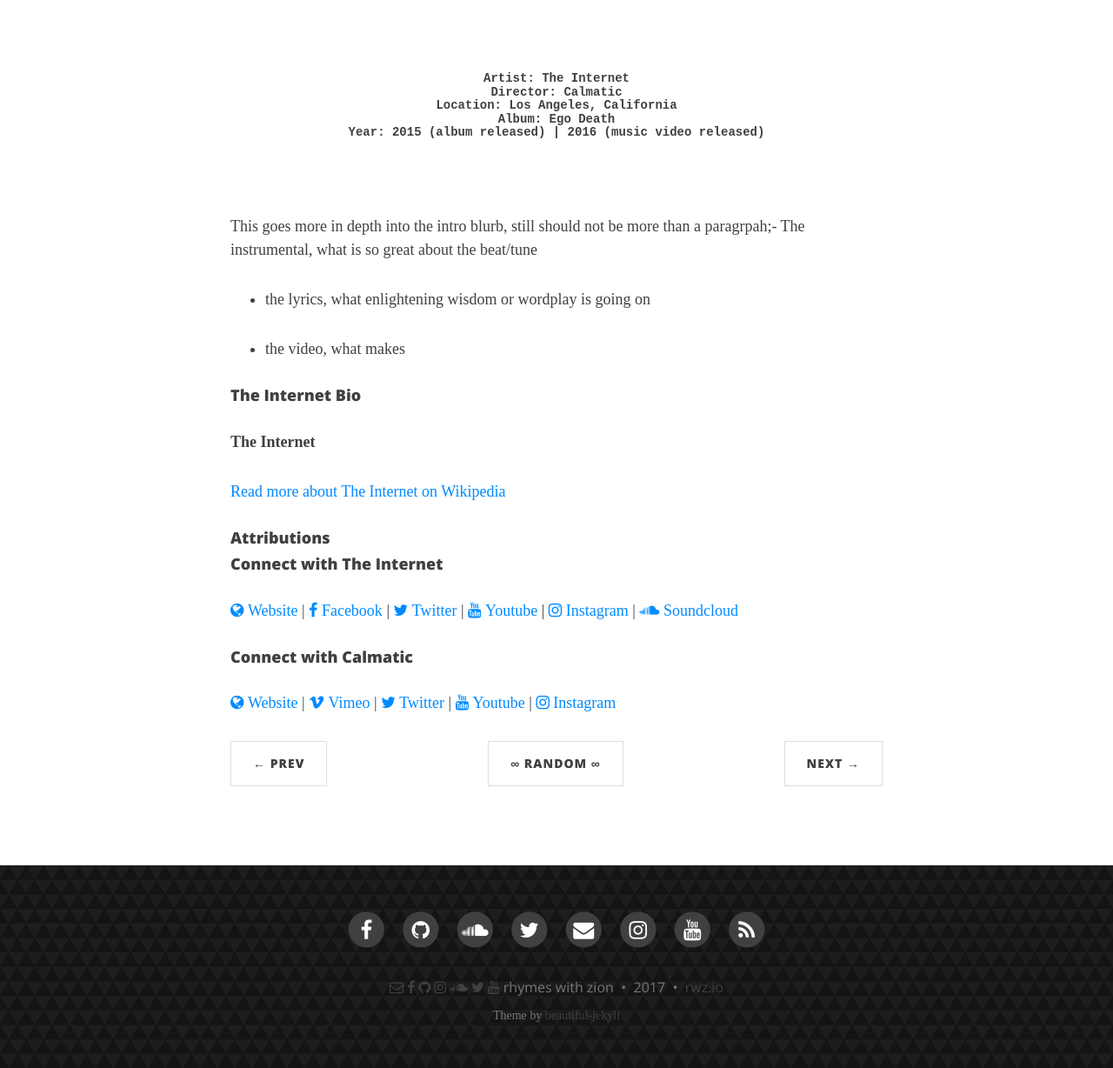
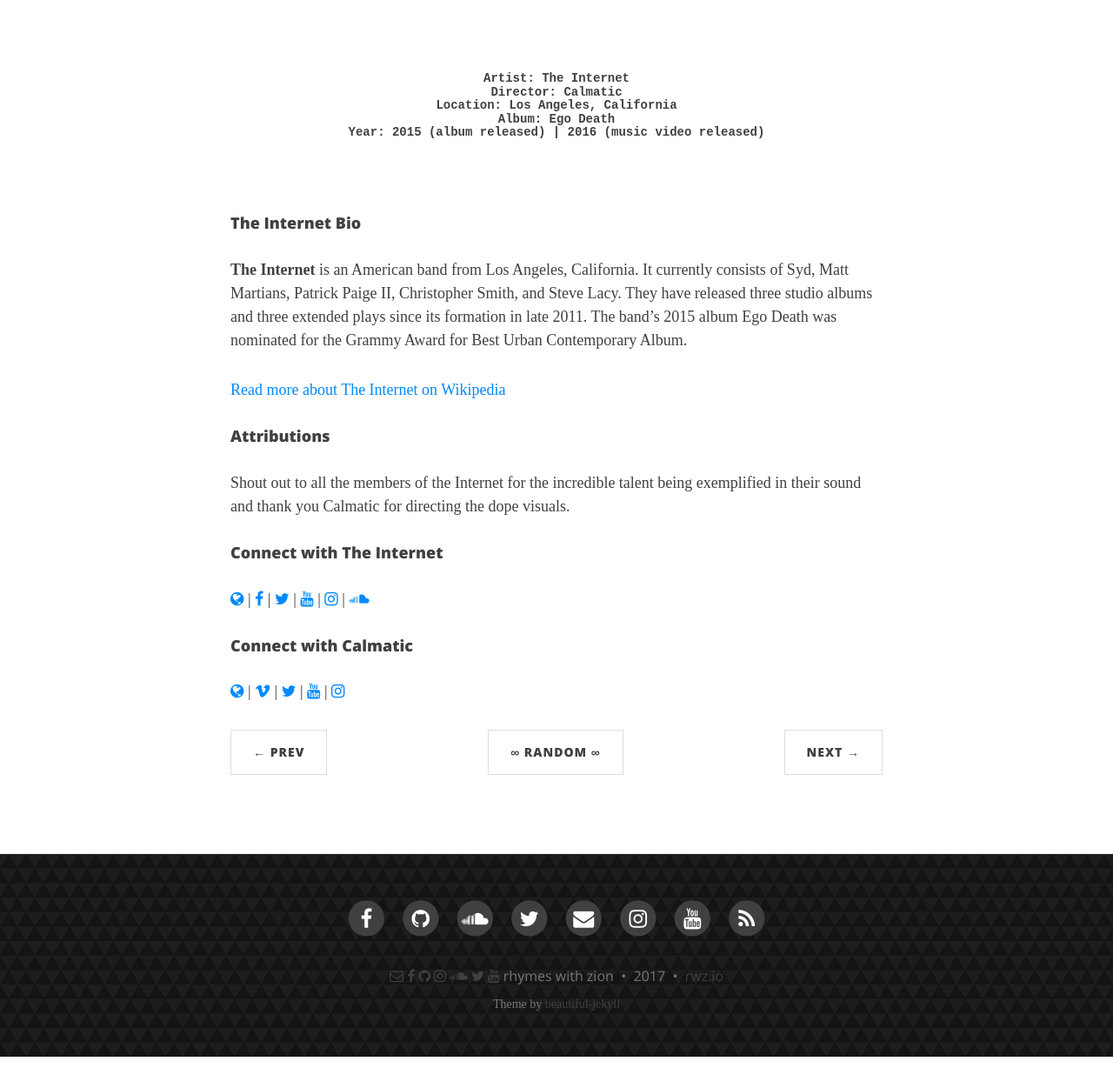
Before and after one commit to rhymeswithzion/rwz-test, a Jekyll site: the page built from _posts/2017-06-07-the-internet-special-affair-curse.md, in a window 1280 px wide and 1400 px high, scrolled down 825 px, cut to the strip 172-1400 px from the top of the window. Shown: the whole strip at 87% size. Built offline with Jekyll 4.4.1, drawn with Linux system fonts in a browser that asks for light colours; some web fonts are replaced; comment, search, counter and statistics services are not loaded.

Commit message:
Update 2017-06-07-the-internet-special-affair-curse.md

```diff
--- a/_posts/2017-06-07-the-internet-special-affair-curse.md
+++ b/_posts/2017-06-07-the-internet-special-affair-curse.md
@@ -24,36 +24,29 @@
 
 
 
-This goes more in depth into the intro blurb, still should not be more than a paragrpah;- The instrumental, what is so great about the beat/tune
-
-- the lyrics, what enlightening wisdom or wordplay is going on
-
-- the video, what makes
-
-
 #### The Internet Bio
 
-**The Internet**
+**The Internet** is an American band from Los Angeles, California. It currently consists of Syd, Matt Martians, Patrick Paige II, Christopher Smith, and Steve Lacy. They have released three studio albums and three extended plays since its formation in late 2011. The band's 2015 album Ego Death was nominated for the Grammy Award for Best Urban Contemporary Album.
 
-[Read more about The Internet on Wikipedia](http://bit.ly/1N0pdFI)
+<a href="https://en.wikipedia.org/wiki/The_Internet_(band)" target="_blank">Read more about The Internet on Wikipedia</a>
 
 #### Attributions
 
-
+Shout out to all the members of the Internet for the incredible talent being exemplified in their sound and thank you Calmatic for directing the dope visuals.
 
 #### Connect with The Internet
 
-<a class="fa fa-globe" href="http://www.internet-band.com/" target="_blank"> Website </a> |
-<a class="fa fa-facebook" href="https://www.facebook.com/theinternetband/" target="_blank"> Facebook </a> |
-<a class="fa fa-twitter" href="https://twitter.com/intanetz" target="_blank"> Twitter </a> |
-<a class="fa fa-youtube" href="https://www.youtube.com/channel/UCpK4kopnqu-gexm5HWOEE3A" target="_blank"> Youtube </a> |
-<a class="fa fa-instagram" href="https://www.instagram.com/theinternet" target="_blank"> Instagram </a> |
-<a class="fa fa-soundcloud" href="https://soundcloud.com/internet-band" target="_blank"> Soundcloud </a>
+<a class="fa fa-globe" href="http://www.internet-band.com/" target="_blank"></a> |
+<a class="fa fa-facebook" href="https://www.facebook.com/theinternetband/" target="_blank"></a> |
+<a class="fa fa-twitter" href="https://twitter.com/intanetz" target="_blank"></a> |
+<a class="fa fa-youtube" href="https://www.youtube.com/channel/UCpK4kopnqu-gexm5HWOEE3A" target="_blank"></a> |
+<a class="fa fa-instagram" href="https://www.instagram.com/theinternet" target="_blank"></a> |
+<a class="fa fa-soundcloud" href="https://soundcloud.com/internet-band" target="_blank"></a>
 
 #### Connect with Calmatic
 
-<a class="fa fa-globe" href="http://www.calmatic.net/" target="_blank"> Website </a> |
-<a class="fa fa-vimeo" href="https://www.vimeo.com/calmatic/" target="_blank"> Vimeo </a> |
-<a class="fa fa-twitter" href="https://twitter.com/calmatic" target="_blank"> Twitter </a> |
-<a class="fa fa-youtube" href="https://www.youtube.com/user/calmatic1" target="_blank"> Youtube </a> |
-<a class="fa fa-instagram" href="https://www.instagram.com/calmatic" target="_blank"> Instagram </a>
+<a class="fa fa-globe" href="http://www.calmatic.net/" target="_blank"></a> |
+<a class="fa fa-vimeo" href="https://www.vimeo.com/calmatic/" target="_blank"></a> |
+<a class="fa fa-twitter" href="https://twitter.com/calmatic" target="_blank"></a> |
+<a class="fa fa-youtube" href="https://www.youtube.com/user/calmatic1" target="_blank"></a> |
+<a class="fa fa-instagram" href="https://www.instagram.com/calmatic" target="_blank"></a>
```
